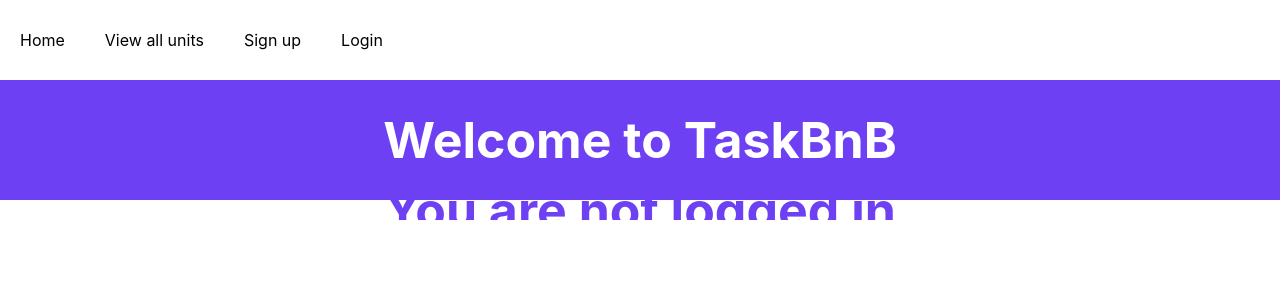
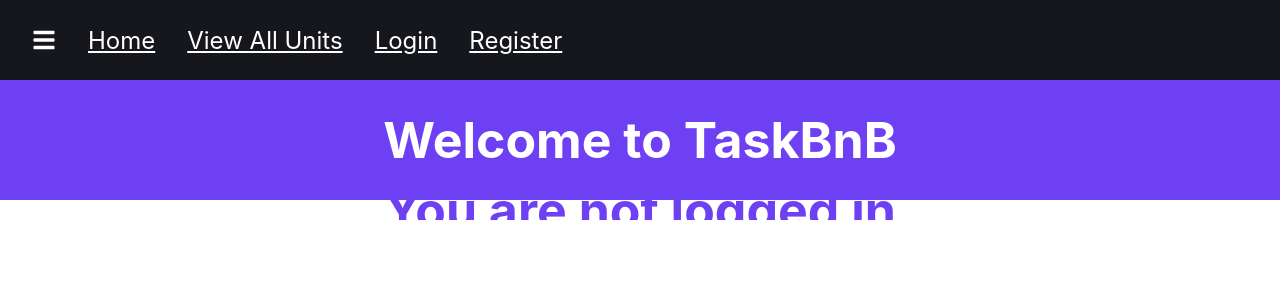
Before and after one commit to zaramarks1/TaskBnB_client, a React (Create React App) app: page / in a window 1280 px wide. Shown: the top 300 px of the page. Built offline with nearby package versions, Linux system fonts and the light colour scheme.

Commit message:
side bar added

```diff
--- a/package.json
+++ b/package.json
@@ -9,8 +9,11 @@
     "axios": "^1.3.4",
     "react": "^18.2.0",
     "react-dom": "^18.2.0",
+    "react-icons": "^4.8.0",
+    "react-pro-sidebar": "^1.0.0",
     "react-router-dom": "^6.9.0",
     "react-scripts": "5.0.1",
+    "styled-components": "^5.3.9",
     "web-vitals": "^2.1.4"
   },
   "scripts": {
--- a/src/App.js
+++ b/src/App.js
@@ -1,6 +1,7 @@
 import './App.css';
 import Main from './pages/Main';
 import Navbar from './pages/Navbar';
+import Sidebar from './pages/sidebar/Sidebar.js';
 import { createContext, useState, useEffect } from 'react';
 
 // export const LoginContext = createContext();
@@ -20,7 +21,8 @@ function App() {
   }
   return (
     <div className="App">
-      <Navbar />
+      {/* <Navbar /> */}
+      <Sidebar/>
       <Main />
   </div>
   );
--- a/src/css/navbar.css
+++ b/src/css/navbar.css
@@ -3,11 +3,8 @@ header img {
     margin-left: 40px;
 }
 body {
-    /* height: 125px; */
     /* background-image: url('https://codetheweb.blog/assets/img/posts/style-a-navigation-bar-css/background.jpg'); */
     font-family: sans-serif;
-    margin-top: 80px;
-    /* padding: 30px; */
 }
 
 main {
--- a/src/pages/Navbar.jsx
+++ b/src/pages/Navbar.jsx
@@ -26,9 +26,6 @@ function Navbar() {
         <li>
           <Link to="/">Home</Link>
         </li>
-        {/* <li>
-          <Link to="/test2">Test 2</Link>
-        </li> */}
         <li>
             <Link to= "/viewUnits">View all units</Link>
         </li>
--- /dev/null
+++ b/src/pages/sidebar/Sidebar.js
@@ -0,0 +1,119 @@
+import React, { useState } from 'react';
+import styled from 'styled-components';
+import { Link } from 'react-router-dom';
+import * as FaIcons from 'react-icons/fa';
+import * as AiIcons from 'react-icons/ai';
+import { SidebarData } from './SidebarData';
+import SubMenu from './SubMenu';
+import { IconContext } from 'react-icons/lib';
+import {useEffect } from "react";
+import authService from '../../service/auth.service';
+
+const Nav = styled.div`
+  background: #15171c;
+  height: 80px;
+  display: flex;
+  justify-content: flex-start;
+  align-items: center;
+`;
+
+const NavIcon = styled(Link)`
+  margin-left: 2rem;
+  font-size: 1.5rem;
+  height: 80px;
+  display: flex;
+  justify-content: flex-start;
+  color:white;
+  align-items: center;
+
+  &:hover {
+    cursor: pointer;
+    color:#6D41F3;
+  }
+`;
+
+const SidebarNav = styled.nav`
+  background: #15171c;
+  width: 250px;
+  height: 100vh;
+  display: flex;
+  justify-content: center;
+  position: fixed;
+  top: 0;
+  left: ${({ sidebar }) => (sidebar ? '0' : '-100%')};
+  transition: 350ms;
+  z-index: 10;
+`;
+
+const SidebarWrap = styled.div`
+  width: 100%;
+`;
+
+const Sidebar = () => {
+  const [sidebar, setSidebar] = useState(false);
+
+  const showSidebar = () => setSidebar(!sidebar);
+
+  const [currentUser, setCurrentUser] = useState(undefined);
+
+    useEffect(() => {
+        const user = authService.getCurrentUser();
+
+        if (user) {
+        setCurrentUser(user);
+        }
+    }, []);
+
+    const logOut = () => {
+        authService.logout();
+    };
+
+
+  return (
+    <>
+      <IconContext.Provider value={{ color: '#fff' }}>
+        <Nav>
+          <NavIcon to='#'>
+            <FaIcons.FaBars onClick={showSidebar} />
+          </NavIcon>
+
+          <NavIcon to='/'>Home</NavIcon>
+
+          <NavIcon to='/viewUnits'>View All Units</NavIcon>
+
+          {currentUser ? (
+                <>
+                <NavIcon to='/viewUnits'>View All Units</NavIcon>
+
+                <NavIcon onClick={logOut} >Logout</NavIcon>
+                </>
+
+            ) : (
+                <>
+                <NavIcon to='/login'>Login</NavIcon>
+
+                <NavIcon to='/register' >Register</NavIcon>
+                </>
+            )}
+
+
+        </Nav>
+
+        <SidebarNav sidebar={sidebar}>
+          <SidebarWrap>
+            <NavIcon to='#'>
+              <AiIcons.AiOutlineClose onClick={showSidebar} />
+            </NavIcon>
+            {SidebarData.map((item, index) => {
+              return <SubMenu item={item} key={index} />;
+            })}
+          </SidebarWrap>
+        </SidebarNav>
+
+      </IconContext.Provider>
+
+    </>
+  );
+};
+
+export default Sidebar;
--- /dev/null
+++ b/src/pages/sidebar/SidebarData.js
@@ -0,0 +1,91 @@
+import React from 'react';
+import * as FaIcons from 'react-icons/fa';
+import * as AiIcons from 'react-icons/ai';
+import * as IoIcons from 'react-icons/io';
+import * as RiIcons from 'react-icons/ri';
+
+export const SidebarData = [
+  {
+    title: 'Overview',
+    path: '/overview',
+    icon: <AiIcons.AiFillHome />,
+    iconClosed: <RiIcons.RiArrowDownSFill />,
+    iconOpened: <RiIcons.RiArrowUpSFill />,
+
+    subNav: [
+      {
+        title: 'Users',
+        path: '/overview/users',
+        icon: <IoIcons.IoIosPaper />
+      },
+      {
+        title: 'Revenue',
+        path: '/overview/revenue',
+        icon: <IoIcons.IoIosPaper />
+      }
+    ]
+  },
+  {
+    title: 'Reports',
+    path: '/reports',
+    icon: <IoIcons.IoIosPaper />,
+    iconClosed: <RiIcons.RiArrowDownSFill />,
+    iconOpened: <RiIcons.RiArrowUpSFill />,
+
+    subNav: [
+      {
+        title: 'Reports',
+        path: '/reports/reports1',
+        icon: <IoIcons.IoIosPaper />,
+        cName: 'sub-nav'
+      },
+      {
+        title: 'Reports 2',
+        path: '/reports/reports2',
+        icon: <IoIcons.IoIosPaper />,
+        cName: 'sub-nav'
+      },
+      {
+        title: 'Reports 3',
+        path: '/reports/reports3',
+        icon: <IoIcons.IoIosPaper />
+      }
+    ]
+  },
+  {
+    title: 'Products',
+    path: '/products',
+    icon: <FaIcons.FaCartPlus />
+  },
+  {
+    title: 'Team',
+    path: '/team',
+    icon: <IoIcons.IoMdPeople />
+  },
+  {
+    title: 'Messages',
+    path: '/messages',
+    icon: <FaIcons.FaEnvelopeOpenText />,
+
+    iconClosed: <RiIcons.RiArrowDownSFill />,
+    iconOpened: <RiIcons.RiArrowUpSFill />,
+
+    subNav: [
+      {
+        title: 'Message 1',
+        path: '/messages/message1',
+        icon: <IoIcons.IoIosPaper />
+      },
+      {
+        title: 'Message 2',
+        path: '/messages/message2',
+        icon: <IoIcons.IoIosPaper />
+      }
+    ]
+  },
+  {
+    title: 'Support',
+    path: '/support',
+    icon: <IoIcons.IoMdHelpCircle />
+  }
+];
--- /dev/null
+++ b/src/pages/sidebar/SubMenu.js
@@ -0,0 +1,76 @@
+import React, { useState } from 'react';
+import { Link } from 'react-router-dom';
+import styled from 'styled-components';
+
+const SidebarLink = styled(Link)`
+  display: flex;
+  color: #e1e9fc;
+  justify-content: space-between;
+  align-items: center;
+  padding: 20px;
+  list-style: none;
+  height: 60px;
+  text-decoration: none;
+  font-size: 18px;
+
+  &:hover {
+    background: #252831;
+    border-left: 4px solid #632ce4;
+    cursor: pointer;
+  }
+`;
+
+const SidebarLabel = styled.span`
+  margin-left: 16px;
+`;
+
+const DropdownLink = styled(Link)`
+  background: #414757;
+  height: 60px;
+  padding-left: 3rem;
+  display: flex;
+  align-items: center;
+  text-decoration: none;
+  color: #f5f5f5;
+  font-size: 18px;
+
+  &:hover {
+    background: #632ce4;
+    cursor: pointer;
+  }
+`;
+
+const SubMenu = ({ item }) => {
+  const [subnav, setSubnav] = useState(false);
+
+  const showSubnav = () => setSubnav(!subnav);
+
+  return (
+    <>
+      <SidebarLink to={item.path} onClick={item.subNav && showSubnav}>
+        <div>
+          {item.icon}
+          <SidebarLabel>{item.title}</SidebarLabel>
+        </div>
+        <div>
+          {item.subNav && subnav
+            ? item.iconOpened
+            : item.subNav
+            ? item.iconClosed
+            : null}
+        </div>
+      </SidebarLink>
+      {subnav &&
+        item.subNav.map((item, index) => {
+          return (
+            <DropdownLink to={item.path} key={index}>
+              {item.icon}
+              <SidebarLabel>{item.title}</SidebarLabel>
+            </DropdownLink>
+          );
+        })}
+    </>
+  );
+};
+
+export default SubMenu;
```
Also changed, not shown: 1 other file (tests, documents, lock files or other folders).
